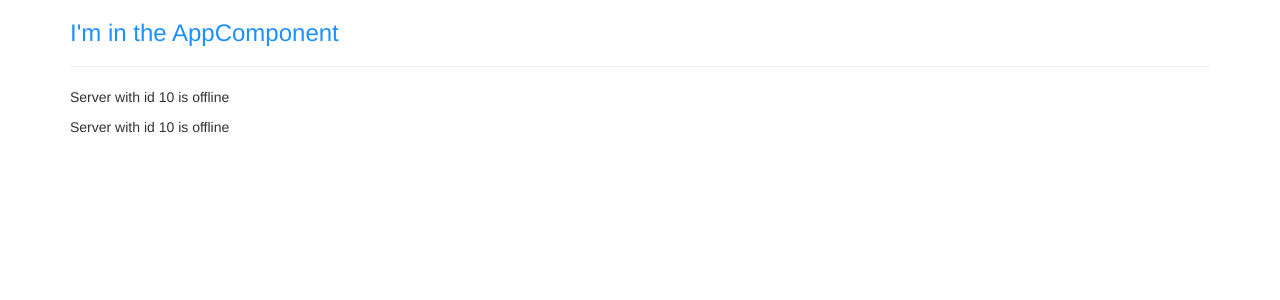
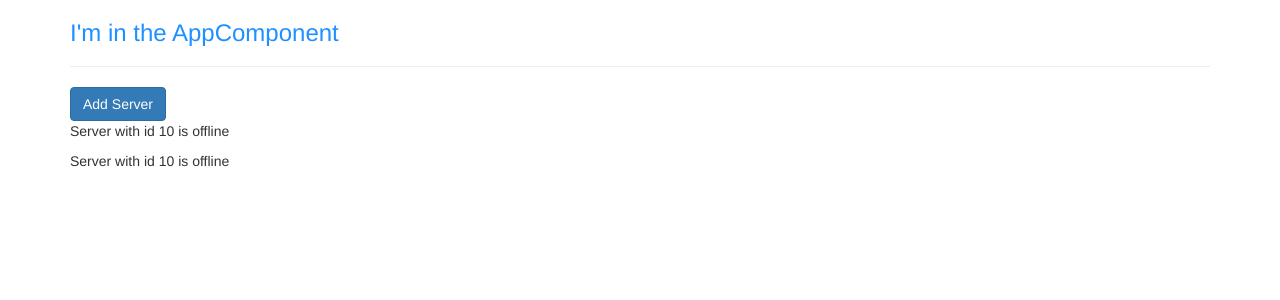
Before and after one commit to mairinbailey/ng4-playground, an Angular app: page / in a window 1280 px wide. Shown: the top 300 px of the page. Built offline with nearby package versions, Linux system fonts and the light colour scheme.

Commit message:
add button with property binding

```diff
--- a/src/app/servers/servers.component.html
+++ b/src/app/servers/servers.component.html
@@ -1,2 +1,3 @@
+<button class="btn btn-primary" [disabled]="!allowNewServer">Add Server</button>
 <app-server></app-server>
 <app-server></app-server>
--- a/src/app/servers/servers.component.ts
+++ b/src/app/servers/servers.component.ts
@@ -7,9 +7,12 @@ import { Component, OnInit } from '@angular/core';
   styleUrls: ['./servers.component.css']
 })
 export class ServersComponent implements OnInit {
-
-  constructor() { }
-
+  allowNewServer = false;
+  constructor() {
+    setTimeout(()=>{
+      this.allowNewServer = true;
+    }, 1000)
+  }
   ngOnInit() {
   }
 
```
